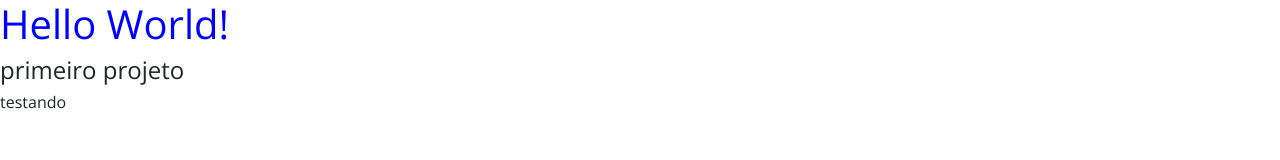
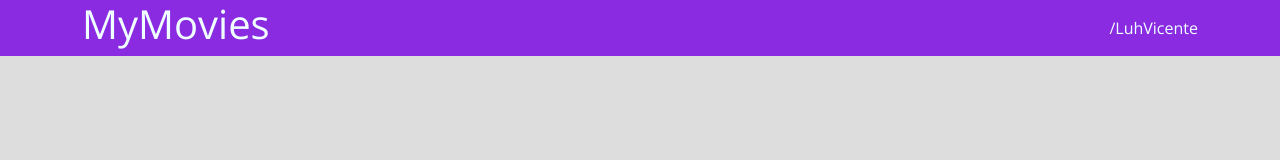
Before and after one commit to LuhVicente/primeiro-html, a plain HTML site: page index.html in a window 1280 px wide. Drawn offline with nearby package versions, Linux system fonts and the light colour scheme.

Commit message:
Barra superior PARTE 1

```diff
--- a/css/styles.css
+++ b/css/styles.css
@@ -1,8 +1,29 @@
 @import url('https://fonts.googleapis.com/css2?family=Open+Sans:wght@300;400;700&display=swap');
 
 *{
+    box-sizing: border-box;
     font-family: 'Open Sans';
 }
-h1{
-color: blue;
+
+html, body{
+    background-color: #ddd;
 }
+
+header{
+    background-color: blueviolet;
+    color: azure;
+}
+
+nav{
+    display: flex;
+    align-items: center;
+    justify-content: space-between;
+
+
+}
+
+a, a:hover {
+    text-decoration: none;
+    color: unset ;
+
+}
--- a/index.html
+++ b/index.html
@@ -5,15 +5,24 @@
     <meta http-equiv="X-UA-Compatible" content="IE=edge">
     <meta name="viewport" content="width=device-width, initial-scale=1.0">
     <title>Primeiro html</title>
+
+    <link href="https://cdn.jsdelivr.net/npm/bootstrap@5.1.3/dist/css/bootstrap.min.css" rel="stylesheet" integrity="sha384-1BmE4kWBq78iYhFldvKuhfTAU6auU8tT94WrHftjDbrCEXSU1oBoqyl2QvZ6jIW3" crossorigin="anonymous">
     <link rel="stylesheet" href="css/styles.css">
 
-    <link href="https://cdn.jsdelivr.net/npm/bootstrap@5.1.3/dist/css/bootstrap.min.css" rel="stylesheet" integrity="sha384-1BmE4kWBq78iYhFldvKuhfTAU6auU8tT94WrHftjDbrCEXSU1oBoqyl2QvZ6jIW3" crossorigin="anonymous">
+
 
 </head>
 <body>
-    <h1>Hello World!</h1>
+  <header>
 
-    <h4>primeiro projeto</h4>
-    <h6>testando</h6>
+<nav class="container">
+
+    <h1>MyMovies</h1>
+    <a href="https://github.com/LuhVicente/primeiro-html">/LuhVicente</a>
+
+</nav>
+
+  </header>
+
 </body>
 </html>
```
